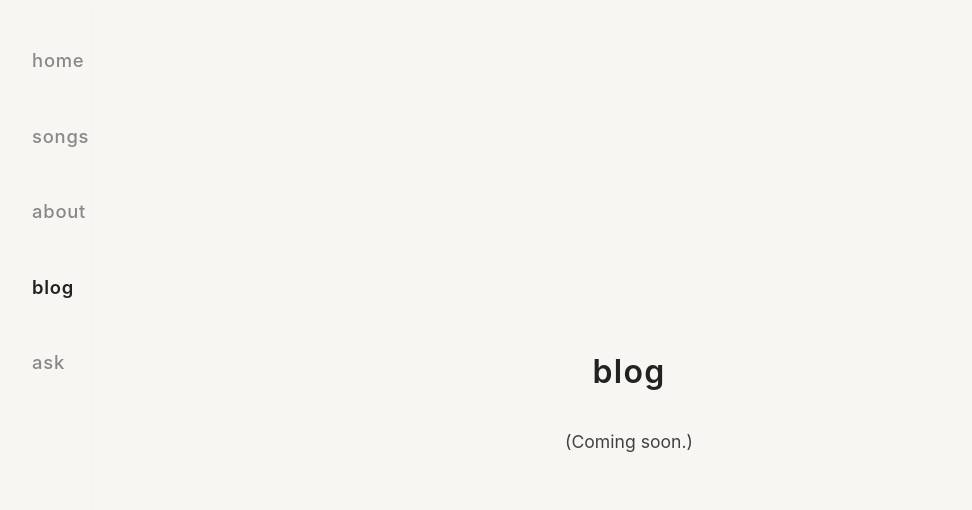
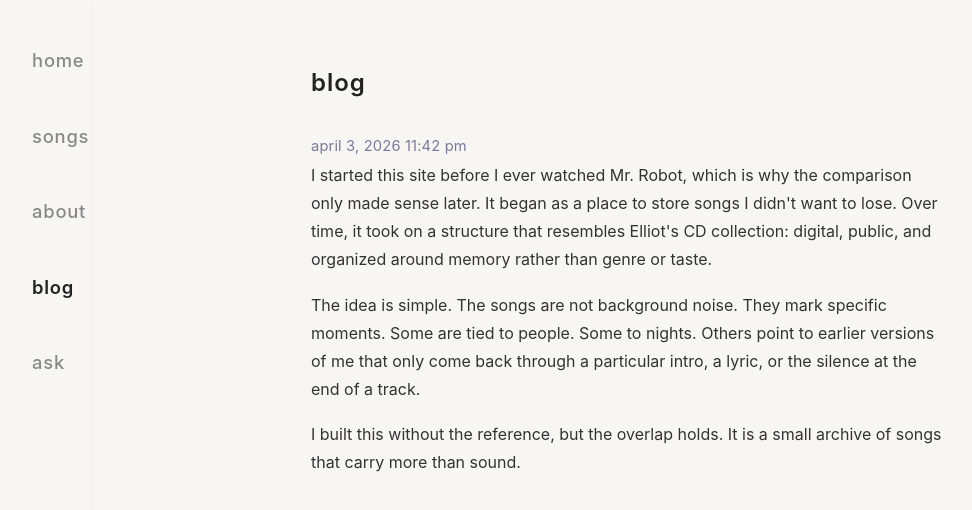
Before and after one commit to cnehm006/music, a React (Create React App) app: page /music/blog in a window 1280 px wide. Shown: the top 510 px of the page, without its empty margins (11-983 px from the left). Built offline with nearby package versions, Linux system fonts and the light colour scheme; the HTML template or start-up script is replaced by a standard one.

Commit message:
add pictures of you song and first blog post

```diff
--- a/src/components/Blog.js
+++ b/src/components/Blog.js
@@ -5,36 +5,83 @@ const Wrapper = styled.div`
   min-height: 100vh;
   display: flex;
   flex-direction: column;
-  justify-content: center;
-  align-items: center;
+  align-items: flex-start;
   background: #f8f6f3;
   color: #222;
   font-family: 'Inter', sans-serif;
-  padding: 2rem 0;
+  padding: 3rem 2rem;
+  max-width: 700px;
+  margin: 0 auto;
 `;
 
 const Title = styled.h2`
-  font-size: 2rem;
+  font-size: 1.5rem;
   font-weight: 600;
-  margin-bottom: 1.2rem;
+  margin-bottom: 2.5rem;
   letter-spacing: 0.04em;
 `;
 
-const Text = styled.p`
-  max-width: 500px;
-  font-size: 1.1rem;
-  line-height: 1.7;
-  text-align: center;
-  opacity: 0.85;
+const PostList = styled.div`
+  display: flex;
+  flex-direction: column;
+  gap: 3rem;
+  width: 100%;
 `;
+
+const Post = styled.article`
+  width: 100%;
+`;
+
+const Timestamp = styled.time`
+  display: block;
+  font-size: 0.92rem;
+  color: #7a7a9c;
+  margin-bottom: 0.4rem;
+  letter-spacing: 0.01em;
+`;
+
+const PostBody = styled.div`
+  font-size: 1rem;
+  line-height: 1.75;
+  color: #333;
+  text-align: left;
+
+  p {
+    margin: 0 0 1.1rem 0;
+  }
+
+  p:last-child {
+    margin-bottom: 0;
+  }
+`;
+
+const posts = [
+  {
+    date: 'april 3, 2026 11:42 pm',
+    content: [
+      `I started this site before I ever watched Mr. Robot, which is why the comparison only made sense later. It began as a place to store songs I didn't want to lose. Over time, it took on a structure that resembles Elliot's CD collection: digital, public, and organized around memory rather than genre or taste.`,
+      `The idea is simple. The songs are not background noise. They mark specific moments. Some are tied to people. Some to nights. Others point to earlier versions of me that only come back through a particular intro, a lyric, or the silence at the end of a track.`,
+      `I built this without the reference, but the overlap holds. It is a small archive of songs that carry more than sound.`
+    ]
+  }
+];
 
 function Blog() {
   return (
     <Wrapper>
       <Title>blog</Title>
-      <Text>
-        (Coming soon.)
-      </Text>
+      <PostList>
+        {posts.map((post, idx) => (
+          <Post key={idx}>
+            <Timestamp>{post.date}</Timestamp>
+            <PostBody>
+              {post.content.map((paragraph, pIdx) => (
+                <p key={pIdx}>{paragraph}</p>
+              ))}
+            </PostBody>
+          </Post>
+        ))}
+      </PostList>
     </Wrapper>
   );
 }
--- a/src/data/songs.js
+++ b/src/data/songs.js
@@ -270,6 +270,65 @@ The beat drop in this song still ruins me. Every time. It doesn’t come in loud
 
 And now... I don’t hate her. I don’t even resent her. I just hope she’s okay. I hope she’s happy in whatever life she’s building now. I still think All I Can is one of the most beautiful songs I’ve ever heard, ever. Not because it’s sad but because it reminds me I loved someone enough to feel like that when it ended. And maybe she didn’t feel it the same way. Maybe she never could. But I did. And I still do, sometimes. Not in a way that needs to go back. but in a way that thanks her quietly, even now, for being part of that chapter. Whatever, honestly. I don't know. End scene.`
     ]
+  },
+  {
+    id: 'picturesofyou',
+    title: 'Pictures of You',
+    artist: 'The Cure',
+    src: process.env.PUBLIC_URL + '/songs/picturesofyou/song.mp3',
+    art: process.env.PUBLIC_URL + '/songs/picturesofyou/cover.jpg',
+    lyrics: `I've been looking so long at these pictures of you
+That I almost believe that they're real
+I've been living so long with my pictures of you
+That I almost believe that the pictures are all I can feel
+
+Remembering you standing quiet in the rain
+As I ran to your heart to be near
+And we kissed as the sky fell in, holding you close
+How I always held close in your fear
+
+Remembering you running soft through the night
+You were bigger and brighter and wider than snow
+And screamed at the make-believe, screamed at the sky
+And you finally found all your courage to let it all go
+
+Remembering you fallen into my arms
+Crying for the death of your heart
+You were stone white, so delicate, lost in the cold
+You were always so lost in the dark
+
+Remembering you, how you used to be
+Slow drowned, you were angels, so much more than everything
+Hold for the last time, then slip away quietly
+Open my eyes, but I never see anything
+
+If only I'd thought of the right words
+I could have held on to your heart
+If only I'd thought of the right words
+I wouldn't be breaking apart
+All my pictures of you
+
+Looking so long at these pictures of you
+But I never hold on to your heart
+Looking so long for the words to be true
+And always just breaking apart
+My pictures of you
+
+There was nothing in the world
+That I ever wanted more
+Than to feel you deep in my heart
+There was nothing in the world
+That I ever wanted more
+Than to never feel the breaking apart
+My pictures of you`,
+    note: [
+      `Pictures of You feels tied to a night that seemed quiet on the surface and endless underneath.`,
+      ` It began with a song, a scene, a silence, and then that familiar feeling of something long-buried rising before either of us could stop it. Some songs undo a moment. They do not just accompany it. This one did. It turned the room inward. It made memory feel immediate again. In atmosphere; in the ache of recognition, in the strange tenderness of hearing something that already sounds like the past while it is still happening.
+
+What I remember most is just the way everything seemed to come loose as a whole. The softness of it. The heaviness of it. Oh and also crying my fucking eyes out. The sense that what had been held together for a long time was finally giving way, not violently, but all at once anyway, like something carefully wrapped being opened too late. There are certain conversations that do not feel like conversations but alas like the quiet removal of whatever had been keeping the deeper wound from the air. That is what this song became for me. The sound of that unsealing, the sound of truth arriving gently enough to be mistaken for mercy.
+
+So I keep it here for that reason. As a trace of an evening where grief, memory, affection, and distance all seemed to exist in the same breath. When I hear it now, I hear the fragile beauty of something being felt fully, perhaps for the last time, before it passed out of reach. Not just loss. Although I do hear loss a lot. That's besides the point. And maybe that is why it lingers the way it does, you know? Less like a wound, more like the outline left behind when something once held close is finally set down.`
+    ]
   }
 ];
 
```
Also changed, not shown: public/songs/picturesofyou/cover.jpg (added), 1 other file (tests, documents, lock files or other folders).
